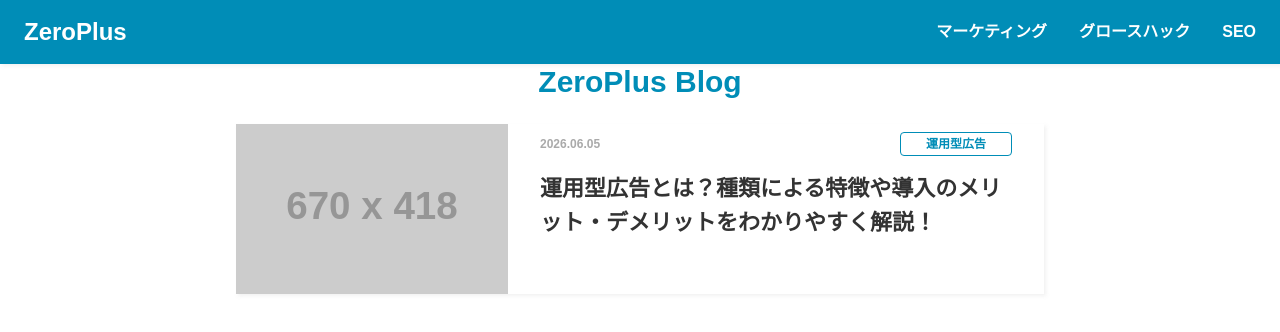
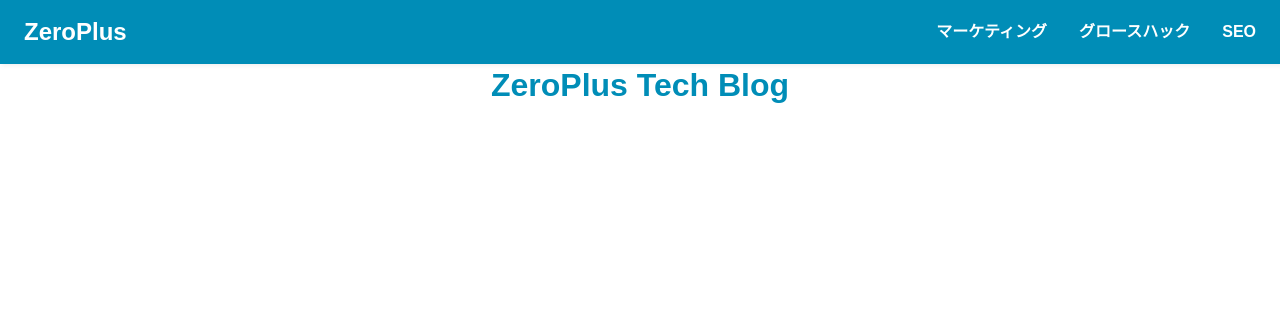
Before and after one commit to ryunosuke0827/git-blog, a plain HTML site: page index.html in a window 1280 px wide. Drawn offline with nearby package versions, Linux system fonts and the light colour scheme; placeholder pictures from the web are drawn by us.

Commit message:
見出しを変更

```diff
--- a/index.html
+++ b/index.html
@@ -64,39 +64,9 @@
 </header>
   </header>
   <main class="max-w-content mx-auto px-4">
-    <h1 class="text-2xl md:text-3xl font-bold text-brand mb-2 text-center">
-      ZeroPlus Blog
-    </h1>
-    <article class="group bg-white shadow-card mt-6 first:mt-0">
-  <a href="#" class="md:flex">
-    <div class="md:w-[272px] md:shrink-0 overflow-hidden">
-      <img
-        src="https://placehold.jp/670x418.png"
-        alt="運用型広告"
-        class="w-full h-auto object-cover lg:transition-transform lg:duration-360 lg:group-hover:scale-106"
-      />
-    </div>
-    <div class="py-6 px-4 md:py-2 md:px-8 flex flex-col flex-1">
-      <div class="flex justify-between items-center">
-        <time
-          class="text-text-sub text-xs font-bold"
-          datetime="2026-06-05"
-          >2026.06.05</time
-        >
-        <span
-          class="text-brand text-xs font-bold w-28 h-6 flex items-center justify-center border border-brand rounded"
-        >
-          運用型広告
-        </span>
-      </div>
-      <h2
-        class="text-lg md:text-[22px] font-bold text-text mt-4 line-clamp-3"
-      >
-        運用型広告とは？種類による特徴や導入のメリット・デメリットをわかりやすく解説！
-      </h2>
-    </div>
-  </a>
-</article>
+   <h1 class="text-2xl md:text-[32px] font-bold text-brand text-center">
+  ZeroPlus Tech Blog
+</h1>
   </main>
   <script>
     lucide.createIcons();
```
